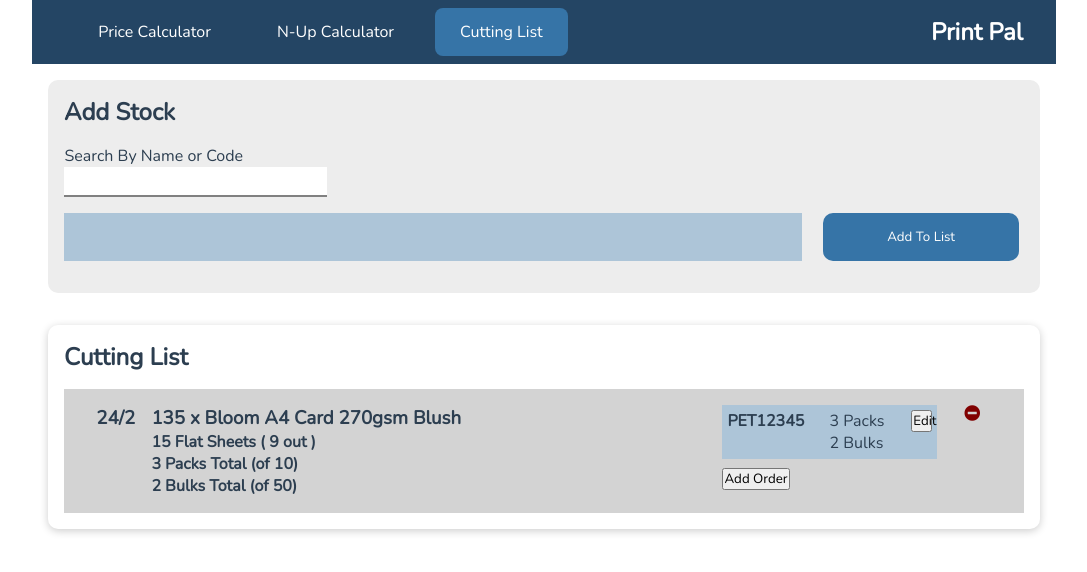
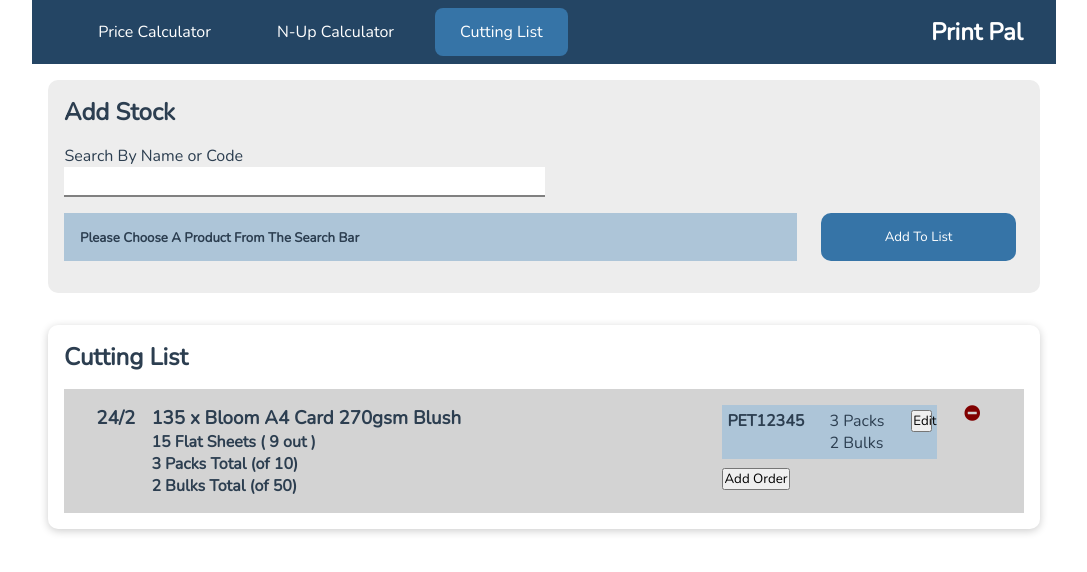
Before and after one commit to jensadria/print-pal, a Vue app: page /cuttinglist in a window 1280 px wide. Shown: the top 572 px of the page, without its empty margins (96-1183 px from the left). Built offline with nearby package versions, Linux system fonts and the light colour scheme.

Commit message:
Minor styling changes, added error handling on Add to List

```diff
--- a/src/components/cuttinglist/AddOrderModal.vue
+++ b/src/components/cuttinglist/AddOrderModal.vue
@@ -34,7 +34,9 @@
       />
       <p v-if="!packs.isValid">Please assign at least one pack or bulk</p>
     </template>
-    <base-button @click="saveOrder">Save</base-button>
+    <template #buttons>
+      <base-button @click="saveOrder">Save</base-button>
+    </template>
   </base-order-modal>
 </template>
 
--- a/src/components/cuttinglist/AddToList.vue
+++ b/src/components/cuttinglist/AddToList.vue
@@ -28,7 +28,13 @@
       </div>
       <div class="stock">
         <div class="selected-stock">
-          <h4>{{ selectedStock.name }}</h4>
+          <h5
+            v-if="!productSelected"
+            :class="{ 'stock-not-chosen': addListError }"
+          >
+            Please Choose A Product From The Search Bar
+          </h5>
+          <h4 v-else>{{ selectedStock.name }}</h4>
         </div>
 
         <base-button mode="blue-bg" @click.prevent="addToList"
@@ -47,7 +53,8 @@ export default {
       searchCode: '',
       searchName: '',
       selectedStock: '',
-      productSelected: true,
+      productSelected: false,
+      addListError: false,
     };
   },
   // computed: {
@@ -63,8 +70,14 @@ export default {
     selectStock(id) {
       this.selectedStock = this.products.find((stock) => stock.id === id);
       this.searchName = '';
+      this.productSelected = true;
     },
     addToList() {
+      if (!this.productSelected) {
+        this.addListError = true;
+        return;
+      }
+
       const listItem = {
         id: this.selectedStock.id,
       };
@@ -77,6 +90,7 @@ export default {
       let currentInput = this.searchName.toLowerCase();
       return currentProduct.includes(currentInput);
     },
+
     // addAssignedJob(job) {
     //   this.assignedJobs.push(job);
     // },
@@ -134,6 +148,7 @@ input {
   font-size: 20px;
   font-weight: medium;
   padding: 0.5px;
+  width: 50%;
 }
 
 input:focus {
@@ -143,6 +158,10 @@ input:focus {
   border-left: none;
   background-color: var(--very-light-blue);
   outline: none;
+}
+
+.stock-not-chosen {
+  color: red;
 }
 
 .selected-stock {
@@ -168,7 +187,6 @@ input:focus {
   background: #ffffff;
   box-shadow: 0 10px 15px -3px rgba(0, 0, 0, 0.1),
     0 4px 6px -2px rgba(0, 0, 0, 0.05);
-  border-radius: 8px;
 }
 .dropdown-item {
   display: flex;
--- a/src/components/cuttinglist/EditOrderModal.vue
+++ b/src/components/cuttinglist/EditOrderModal.vue
@@ -31,8 +31,13 @@
       {{ bulkQty }}
       <p v-if="!packs.isValid">Please assign at least one pack or bulk</p>
     </template>
-    <base-button @click="editOrder">Save</base-button>
-    <base-button @click="deleteOrder">Remove Order</base-button>
+    <template #buttons class="buttons">
+      <div class="buttons">
+        <base-button @click="editOrder">Save</base-button>
+        <button class="remove-order" @click="deleteOrder"></button>
+        <i class="far fa-times-circle fa-3x"></i>
+      </div>
+    </template>
   </base-order-modal>
 </template>
 
@@ -124,4 +129,18 @@ export default {
 };
 </script>
 
-<style scoped></style>
+<style scoped>
+.buttons {
+  display: flex;
+  align-items: center;
+  justify-content: space-between;
+}
+
+.fa-times-circle {
+  color: rgb(231, 98, 98);
+  margin: 0.5rem;
+}
+.fa-times-circle:hover {
+  margin: 0.5rem;
+}
+</style>
--- a/src/components/ui/BaseButton.vue
+++ b/src/components/ui/BaseButton.vue
@@ -18,7 +18,7 @@ export default {
 
 <style scoped>
 button {
-  margin: 0.3rem;
+  margin: 0.5rem;
   width: 200px;
   height: 3rem;
   border-radius: 10px;
--- a/src/components/ui/BaseOrderModal.vue
+++ b/src/components/ui/BaseOrderModal.vue
@@ -33,9 +33,7 @@
           </div>
         </section>
 
-        <section>
-          <slot> </slot>
-        </section>
+        <slot name="buttons"></slot>
       </dialog>
     </transition>
   </teleport>
@@ -71,6 +69,9 @@ export default {
 </script>
 
 <style scoped>
+/* * {
+  border: 0.1px dotted red;
+} */
 .backdrop {
   position: fixed;
   top: 0;
@@ -142,7 +143,7 @@ menu {
   text-align: left;
 }
 
-.orders-input > div > label {
+label {
   width: 500px;
 }
 
```
